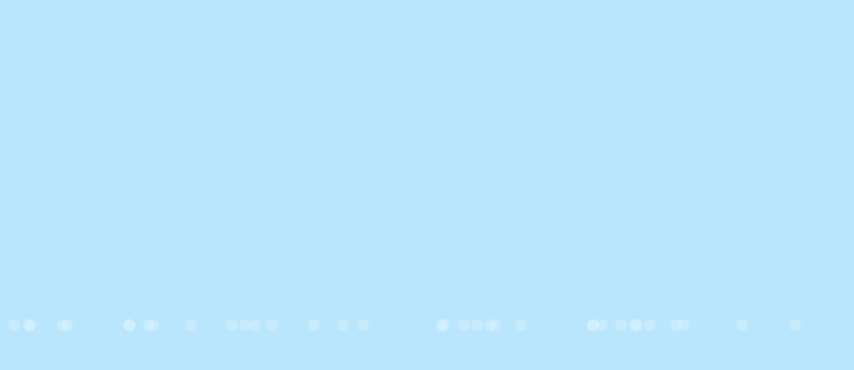
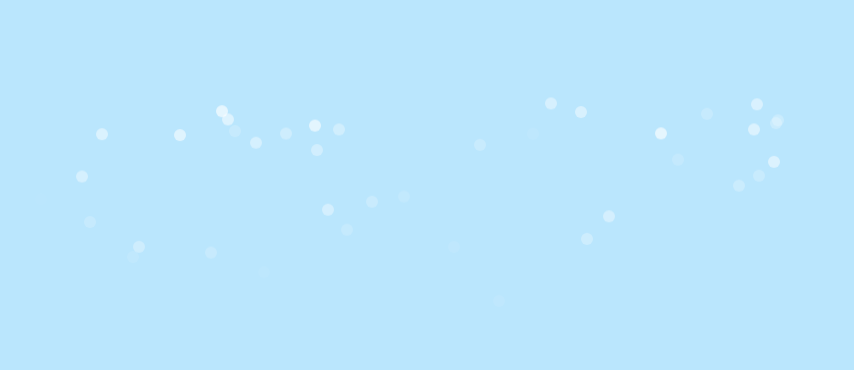
Before and after one commit to yeongminChae/ForVariousStuff, a Next.js app: page / in a window 1280 px wide. Shown: the top 370 px of the page, without its empty margins (0-854 px from the left). Built offline with nearby package versions, Linux system fonts and the light colour scheme; a web font is replaced by a local one.

Commit message:
more snow animation

```diff
--- a/next.config.js
+++ b/next.config.js
@@ -1,6 +1,6 @@
 /** @type {import('next').NextConfig} */
 const nextConfig = {
   reactStrictMode: true,
-}
+};
 
-module.exports = nextConfig
+module.exports = nextConfig;
--- a/package.json
+++ b/package.json
@@ -13,6 +13,7 @@
     "@types/node": "18.11.18",
     "@types/react": "18.0.26",
     "@types/react-dom": "18.0.10",
+    "babel-plugin-styled-components": "^2.0.7",
     "eslint": "8.31.0",
     "eslint-config-next": "13.1.1",
     "next": "^12.2.4",
--- a/pages/index.tsx
+++ b/pages/index.tsx
@@ -1,7 +1,7 @@
 import React, { useEffect, useState } from "react";
 
 export default function Home() {
-  let [leftWidth, setLeftWidth] = useState(0);
+  const [leftWidth, setLeftWidth] = useState(0);
   useEffect(() => {
     const leftPostition = () => {
       setLeftWidth(window.screen.width);
@@ -10,22 +10,47 @@ export default function Home() {
   }, []);
   const snowsFor = () => {
     let snowArr = [];
-    for (let i = 0; i < 35; i++) {
+    for (let i = 0; i < 40; i++) {
+      // const snowFlake = React.createElement("div", {
+      //   className: "snow-div absolute",
+      //   style: {
+      //     left: Math.random() * leftWidth - 10,
+      //     animationDelay: `${Math.random() * 10}s`,
+      //     opacity: Math.random(),
+      //     animation: `snowFalls ${Math.random() * 20 + 10}s linear`,
+      //   },
+      // });
       snowArr.push(
-        <div className="" key={i}>
+        <div key={i}>
           {React.createElement("div", {
-            className: "snow-div absolute ",
+            className: "snow-div absolute",
             style: {
               left: Math.random() * leftWidth - 10,
+              animationDelay: `${Math.random() * 10}s`,
+              opacity: Math.random(),
+              animation: `snowFalls ${Math.random() * 20 + 10}s linear`,
             },
           })}
+          {/* {snowFlake} */}
         </div>
       );
     }
     return snowArr;
   };
+  const snowFunc = () => {
+    const removeDiv = (e: any) => {
+      // e.target.parentElement.parentElement.remove();
+      e.currentTarget.parentNode.remove();
+    };
+    setTimeout(() => {
+      removeDiv(snowsFor());
+      snowsFor();
+    }, Math.random() * 10 + (Math.random() * 20 + 10));
+    return snowsFor();
+  };
   return (
     <div className="h-screen w-screen overflow-hidden bg-sky-200">
+      {/* <div className="overflow-hidden ">{snowFunc()}</div> */}
       <div className="overflow-hidden ">{snowsFor()}</div>
     </div>
   );
--- a/styles/globals.css
+++ b/styles/globals.css
@@ -7,6 +7,6 @@
 
 @layer components {
   .snow-div {
-    @apply h-3 w-3 animate-snowFalls rounded-full bg-white;
+    @apply -top-3 h-3 w-3 animate-snowFalls rounded-full bg-white;
   }
 }
--- a/tailwind.config.js
+++ b/tailwind.config.js
@@ -16,7 +16,7 @@ module.exports = {
         },
       },
       animation: {
-        snowFalls: "snowFalls 10s linear",
+        snowFalls: `snowFalls linear`,
       },
     },
   },
```
Also changed, not shown: .babelrc (added), 1 other file (tests, documents, lock files or other folders).
